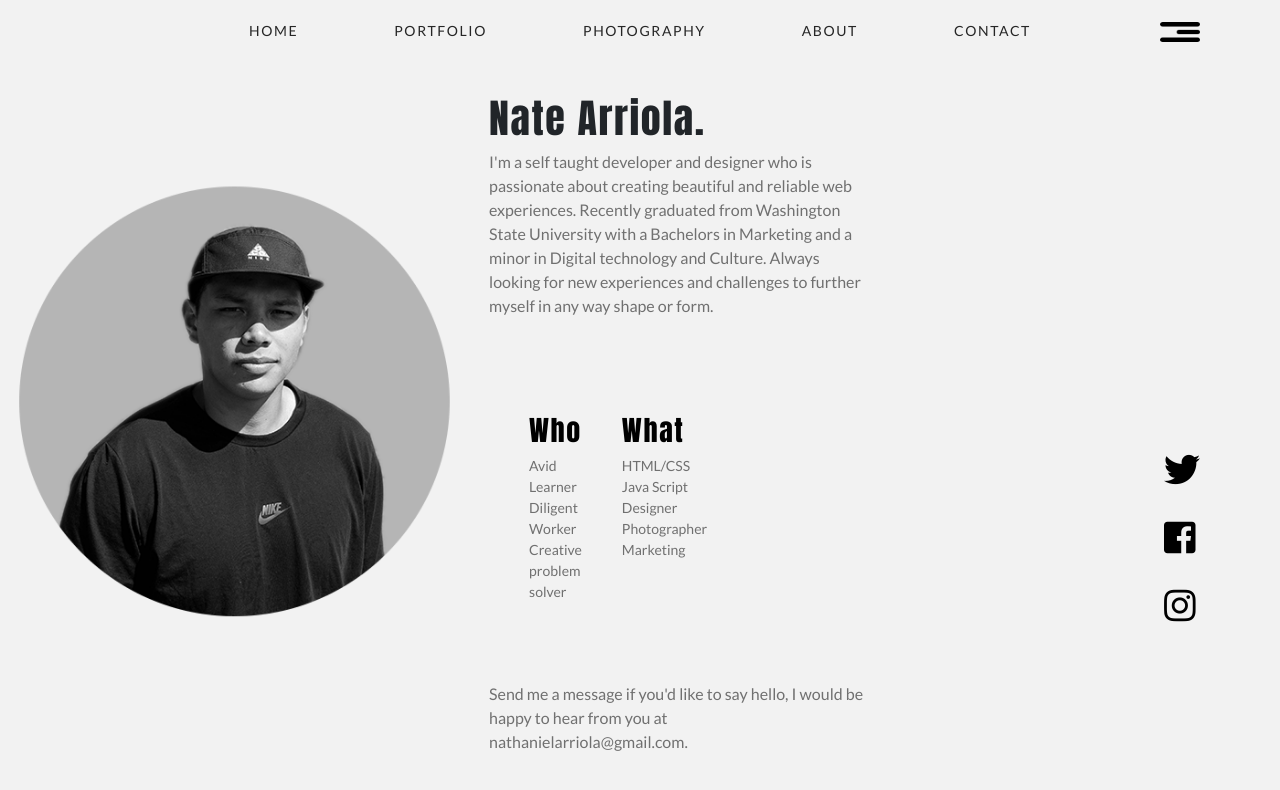
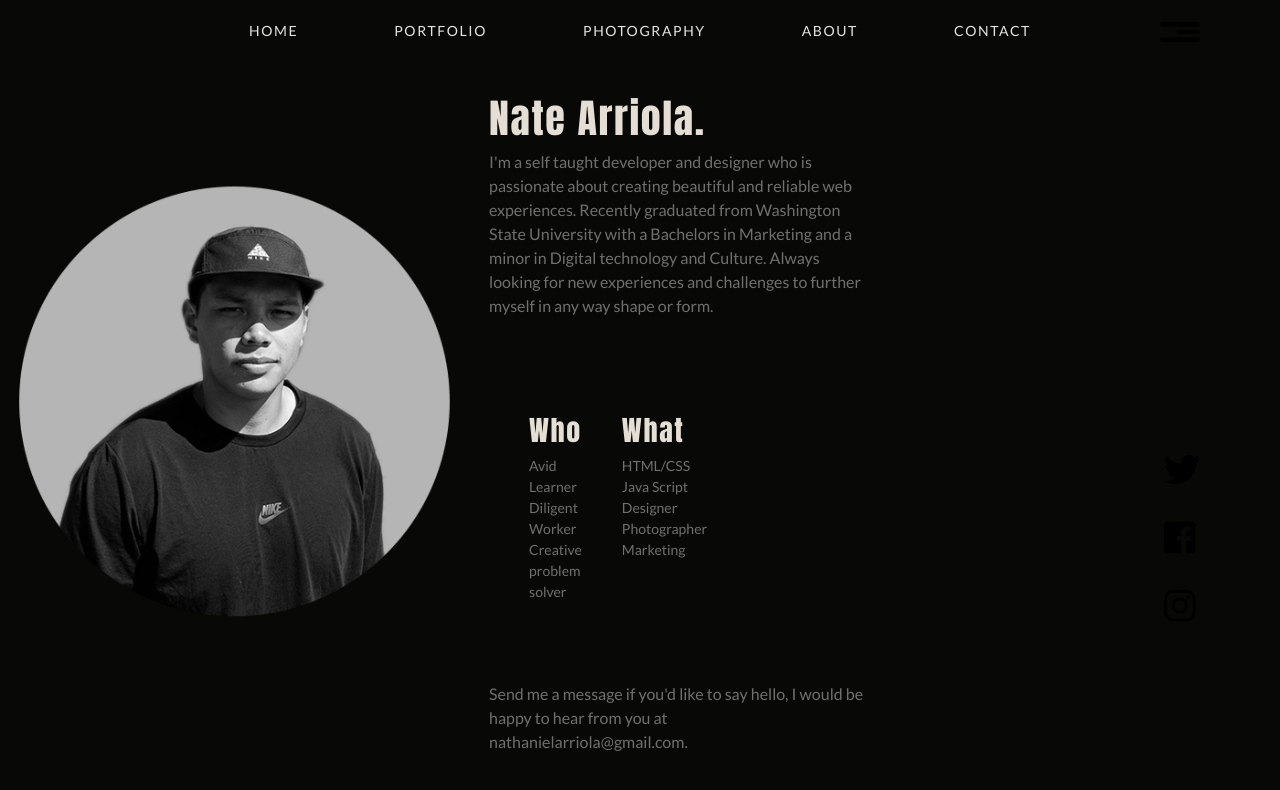
Before and after one commit to natearriola/About, a plain HTML site: page index.html in a window 1280 px wide. Drawn offline with nearby package versions, Linux system fonts and the light colour scheme.

Commit message:
Update about.css

```diff
--- a/about.css
+++ b/about.css
@@ -9,7 +9,7 @@
   height: 100%;
   width: 100%;
   overflow: hidden;
-  background-color: #F2F2F2;
+  background-color: #080806;
 
 
 
@@ -50,7 +50,7 @@ a{
   margin-right: 3rem;
   margin-left: 3rem;
   text-decoration: none;
-  color: #262626;
+  color: #e4e4e4;
   letter-spacing: .1rem;
   z-index: 2;
   font-size: 14px;
@@ -60,13 +60,6 @@ a{
 
 
 
- a:visited {
-  font-family: 'Lato', sans-serif;
-  border-bottom: 3px solid black;
-  color: #262626;
-
-
-}
 
 a:hover {
   text-decoration: none;
@@ -102,6 +95,7 @@ padding: 2rem;
 h1, h3{
   font-family: 'Anton', 'Lato';
   letter-spacing: .1rem;
+  color: #e4ded4;
 
 }
 
```
